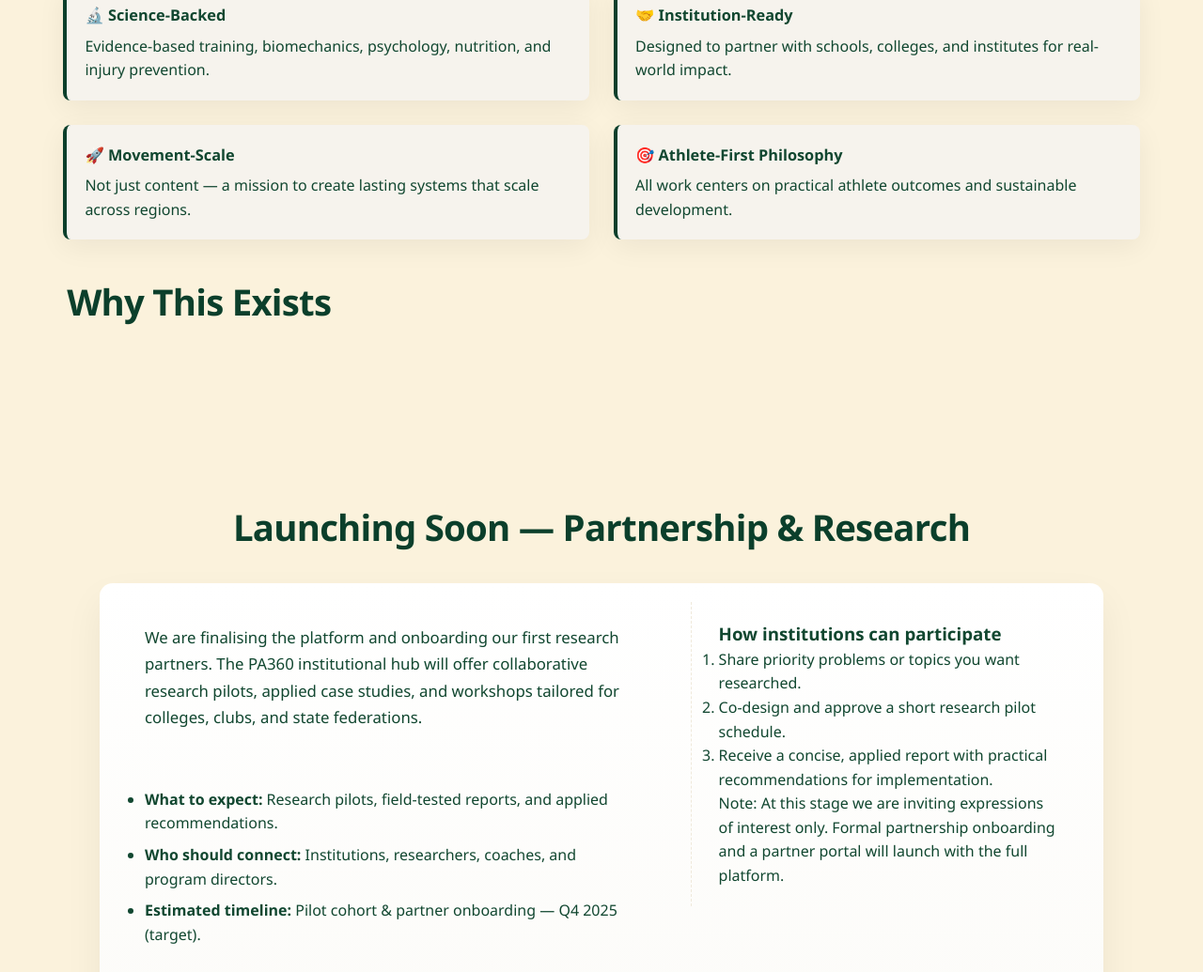
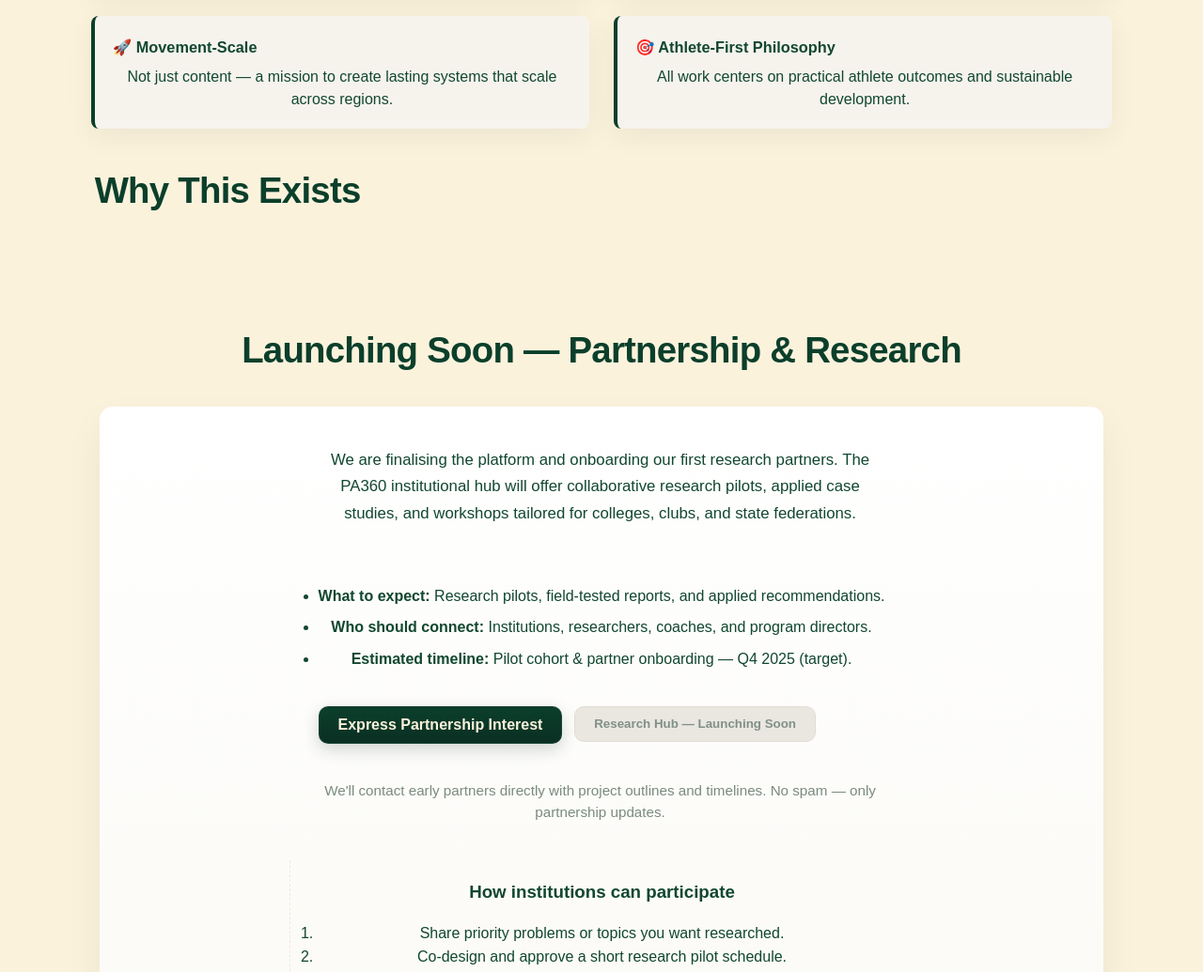
Before and after one commit to HKVaswan/pa360.in, a plain HTML site: page index.html in a window 1280 px wide. Shown: the part 1567-2602 px from the top of the page at 94% size. Drawn offline with Linux system fonts and the light colour scheme.

Commit message:
Update style.css

```diff
--- a/style.css
+++ b/style.css
@@ -498,3 +498,73 @@ a:focus, button:focus { outline: 3px solid rgba(17,71,48,0.12); outline-offset:
 /* Small spacing tweak so why-section title doesn't sit too close to content */
 .why-exists__inner { gap: 1.6rem; }
 .why-exists__story { margin-top: 0.25rem; }
+
+/* =========================
+   Base styles
+========================= */
+
+body {
+  margin: 0;
+  font-family: Arial, sans-serif;
+}
+
+section {
+  display: flex;
+  flex-direction: column;
+  align-items: center;
+  padding: 2rem;
+}
+
+/* Headings styling */
+h2, h3 {
+  margin: 0 0 1rem 0;
+  text-align: center;
+}
+
+/* Panel styles */
+.coming-soon__panel,
+.research__panel,
+.media__panel {
+  display: flex;
+  flex-direction: column-reverse; /* Mobile default: heading below content */
+  align-items: center;
+  gap: 1rem;
+}
+
+/* =========================
+   Desktop overrides
+========================= */
+
+@media (min-width: 768px) {
+  /* Keep normal order for desktop */
+  .coming-soon__panel,
+  .research__panel,
+  .media__panel {
+    flex-direction: column; /* Heading above content */
+    align-items: center;
+    text-align: center;
+  }
+
+  section {
+    flex-direction: column;
+    align-items: center;
+  }
+}
+
+/* =========================
+   Optional styling (example)
+========================= */
+
+.coming-soon__panel img,
+.research__panel img,
+.media__panel img {
+  max-width: 100%;
+  height: auto;
+  border-radius: 8px;
+}
+
+p {
+  max-width: 600px;
+  line-height: 1.5;
+  text-align: center;
+}
```
